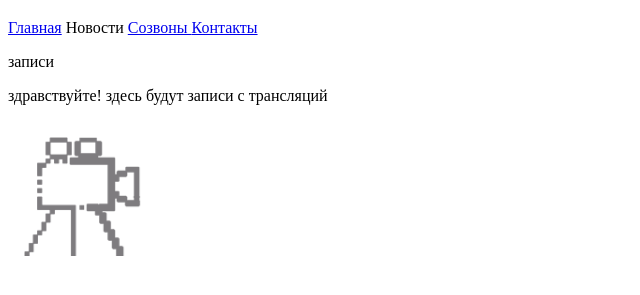
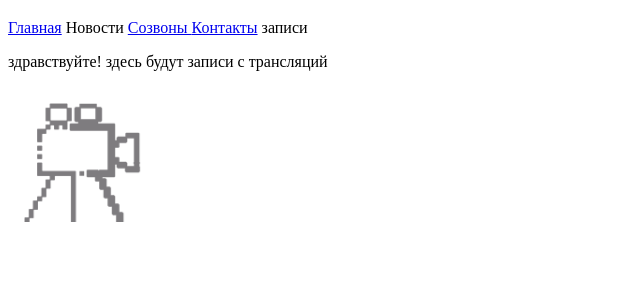
Before and after one commit to Nikitioss/conference, a plain HTML site: page records.htm in a window 1280 px wide. Shown: the part 61-356 px from the top of the page, without its empty margins (0-640 px from the left). Drawn offline with Linux system fonts and the light colour scheme.

Commit message:
поменяли строчку "записи"

```diff
--- a/records.htm
+++ b/records.htm
@@ -13,7 +13,7 @@
 
         <a href="contacts.htm">Контакты</a>
 
-        <p>записи</p>
+        записи
 <p>здравствуйте! здесь будут записи  с трансляций</p>
 <img src="images/record-of-conference.png" height="135" width=135 alt="">
 </body>
```
